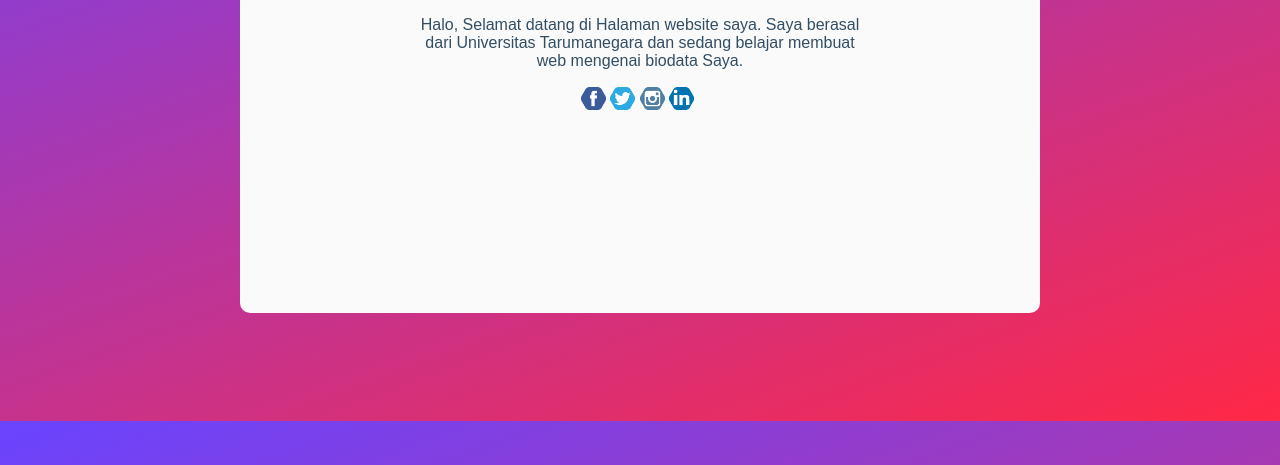
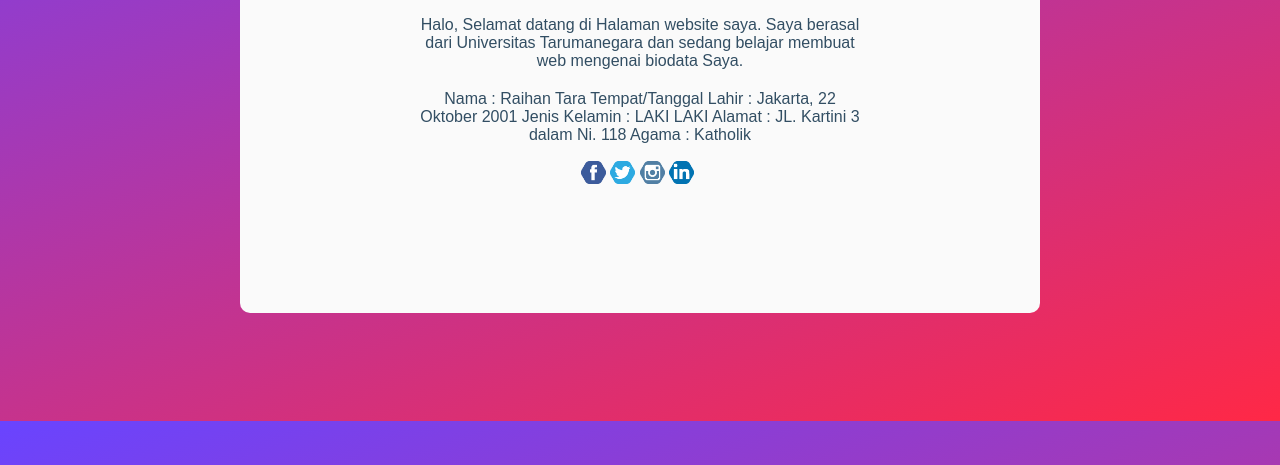
Before and after one commit to RaihanTr/535200046_Raihan_Tara_WebProgramming_B, a plain HTML site: page index.html in a window 1280 px wide. Shown: the part 335-800 px from the top of the page. Drawn offline with Linux system fonts and the light colour scheme.

Commit message:
made changes

```diff
--- a/index.html
+++ b/index.html
@@ -11,6 +11,11 @@
             <div class="text">Web Developer from <strong>Jakarta, Indonesia</strong></div>
             <p>Halo, Selamat datang di Halaman website saya. Saya berasal dari Universitas Tarumanegara dan sedang belajar membuat
                 web mengenai biodata Saya.</p>
+            <p> Nama                    : Raihan Tara
+                Tempat/Tanggal Lahir    : Jakarta, 22 Oktober 2001
+                Jenis Kelamin           : LAKI LAKI
+                Alamat                  : JL. Kartini 3 dalam Ni. 118
+                Agama                   : Katholik </p>
             <ul>
                 <li><a href="#"><img src="fb.png" width="25px" height="25px"></a></li>
                 <li><a href="#"><img src="tw.png" width="25px" height="25px"></a></li>
```
